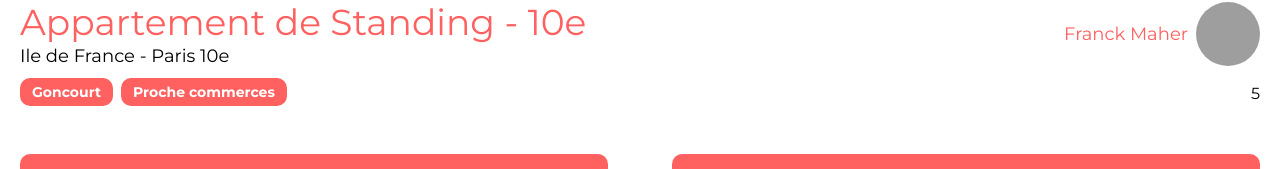
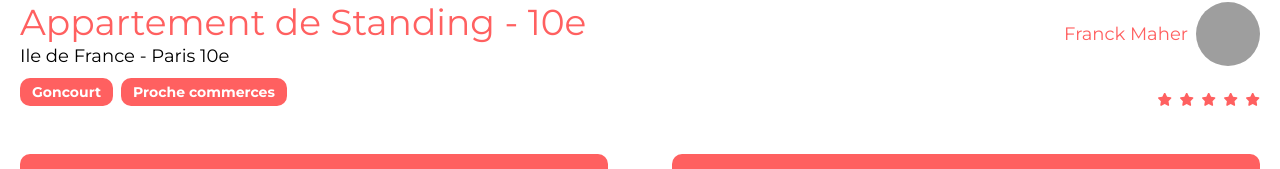
Before and after one commit to WillFDA/OC_Kasa, a React (Vite) app: page /appartement/0979876d in a window 1280 px wide. Shown: the part 616-785 px from the top of the page. Built offline with nearby package versions, Linux system fonts and the light colour scheme; grey boxes are pictures that could not be loaded.

Commit message:
star done

```diff
--- a/src/components/ui/appartement-details.tsx
+++ b/src/components/ui/appartement-details.tsx
@@ -1,4 +1,5 @@
 import { Appartement } from "../../routes/appartement";
+import { Star } from "../star";
 import Dropdown from "./dropdown";
 import { Pills } from "./pills";
 
@@ -28,7 +29,11 @@ const AppartementDetails = ({ appartement }: { appartement: Appartement }) => {
               alt={host.name}
             />
           </div>
-          <div className="flex gap-2">{rating}</div>
+          <div className="flex gap-2">
+            {Array.from({ length: 5 }).map((_, index) => (
+              <Star color={index < parseInt(rating, 10) ? "full" : "empty"} />
+            ))}
+          </div>
         </div>
       </section>
       <div className="flex flex-col lg:flex-row lg:gap-16 gap-4">
```
